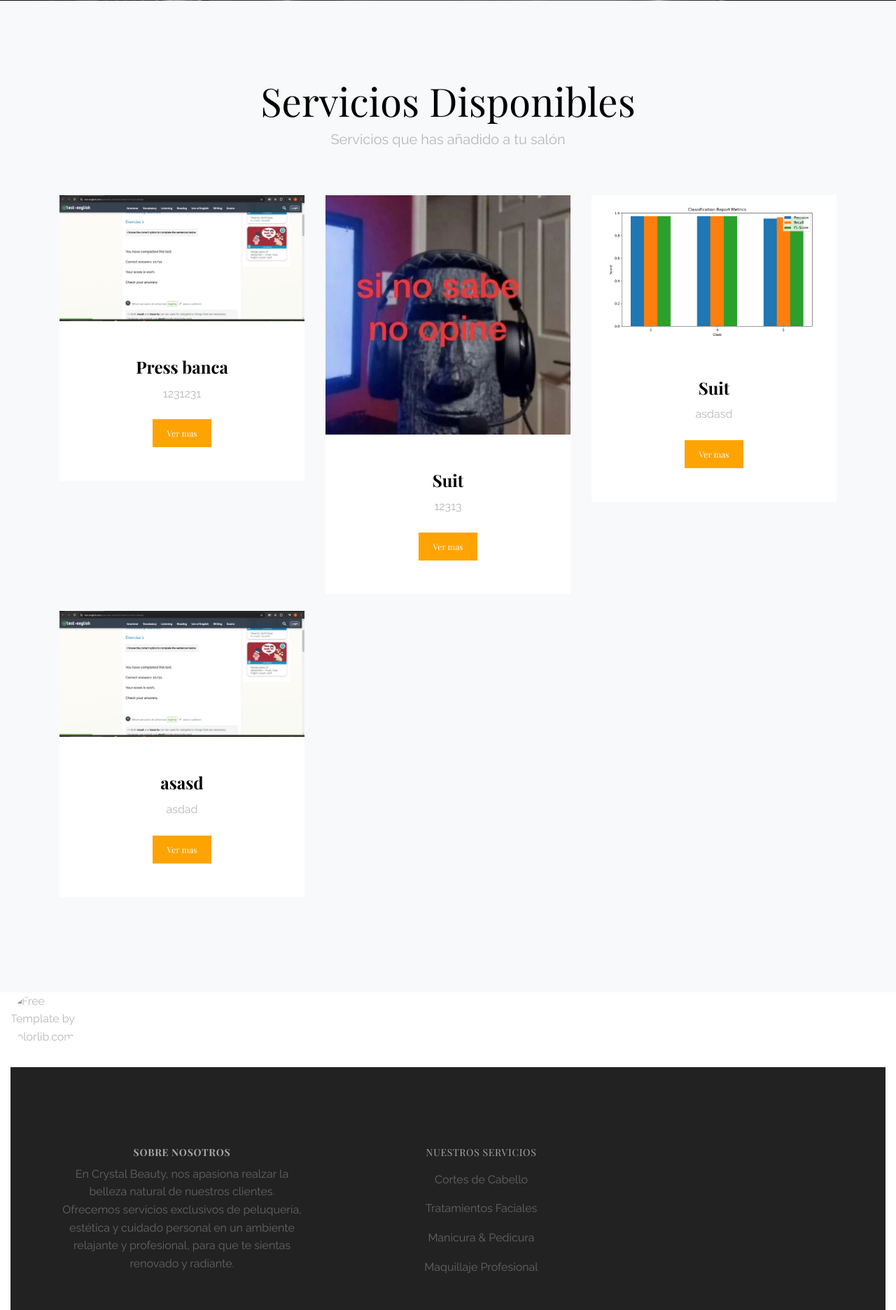
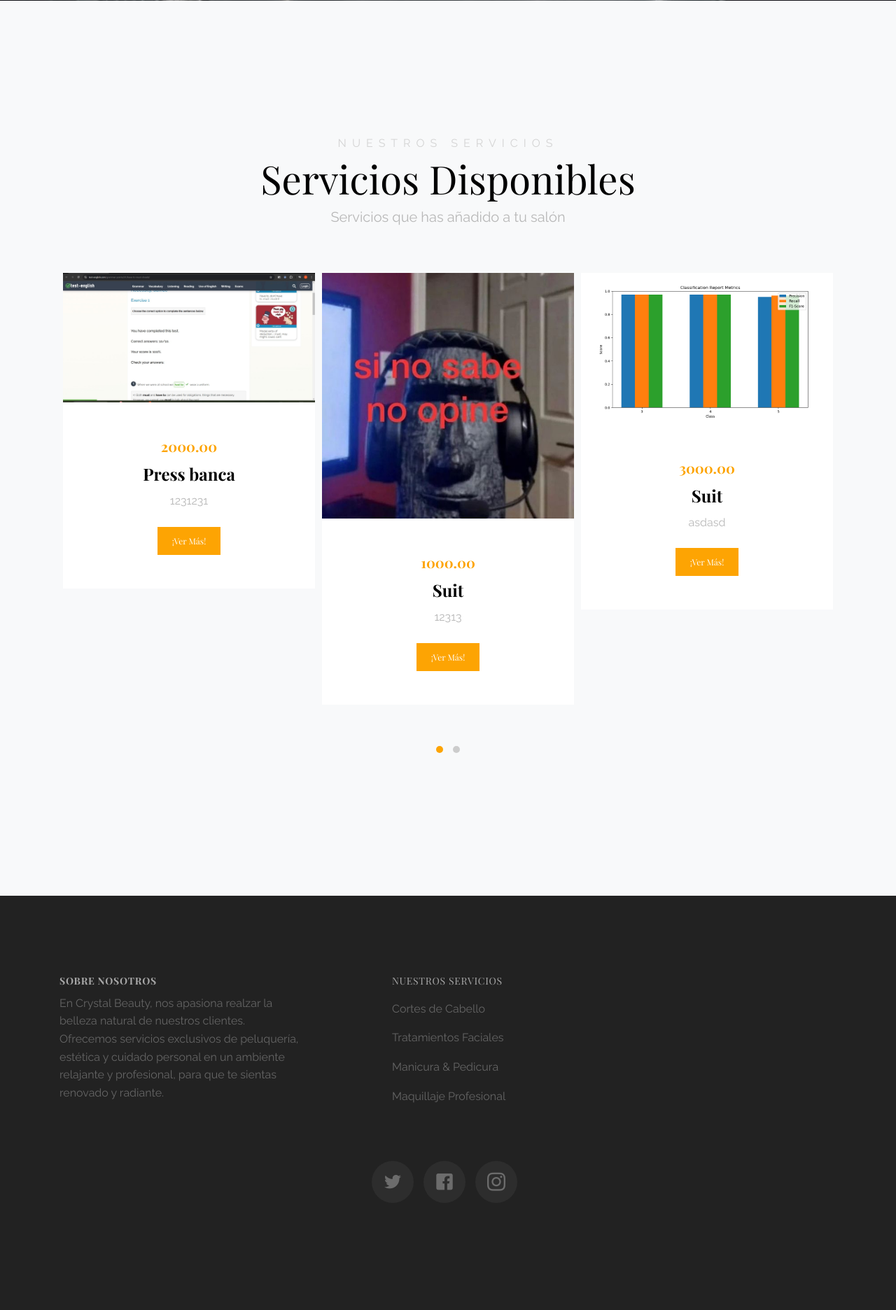
Before and after one commit to ElIngeJuan/Proyecto_Salon_Belleza, a Django app: page /administrador/ver_servicios/ in a window 1280 px wide. Shown: the part 799-2671 px from the top of the page at 70% size. Run offline with Django 5.2, Linux system fonts and the light colour scheme; data comes from the database, SQL or seed files in the repository; both versions use the stored data as it was after the commit; some libraries are stand-ins or nearby versions; some web fonts are replaced.

Commit message:
servicios al fin

```diff
--- a/Servicio/templates/ver_servicios.html
+++ b/Servicio/templates/ver_servicios.html
@@ -5,18 +5,17 @@
 <head>
     <meta charset="UTF-8">
     <meta name="viewport" content="width=device-width, initial-scale=1.0">
-    <title>Document</title>
+    <title>Servicios Disponibles</title>
 </head>
 <body>
 
     {% block content %}
 
-
-
-    <section class="site-section bg-light" id="section-news">
+    <section class="site-section bg-light" id="section-offer">
         <div class="container">
           <div class="row">
             <div class="col-md-12 text-center mb-5 site-animate">
+              <h4 class="site-sub-title">Nuestros Servicios</h4>
               <h2 class="display-4">Servicios Disponibles</h2>
               <div class="row justify-content-center">
                 <div class="col-md-7">
@@ -24,46 +23,28 @@
                 </div>
               </div>
             </div>
-            {% for servicio in servicios %}
-            <div class="col-lg-4 col-md-6 col-sm-6">
-              <div class="media d-block mb-4 text-center site-media site-animate">
-                <img src="{{servicio.imagen.url }}" alt={{servicio.nombre}} class="img-fluid">
-                <div class="media-body p-md-5 p-4">
-                  <h5 class="mt-0 h4">{{servicio.nombre}}</h5>
-                  <p class="mb-4">{{servicio.descripcion}}</p>
+            <div class="col-md-12">
+              <div class="owl-carousel site-owl">
 
-                    <p class="mb-0"><a href="{% url 'servicio_detalle' servicio.id %}" class="btn btn-primary btn-sm">Ver mas</a></p>
-
-                </div>
-              </div>
-            </div>
-            {% endfor %}
-          </div>
-        </div>
-      </section>
-      <!-- END section -->
-
-
-    <div class="col-md-12 text-center">
-          <div class="tab-content text-left">
-            <div class="tab-pane fade show active" id="pills-breakfast" role="tabpanel" aria-labelledby="pills-breakfast-tab">
-              <div class="row">
-                <div class="col-md-6 site-animate">
-                  <div class="media menu-item">
-                    <img class="mr-3" src="{{servicio.imagen.url }}" class="img-fluid" alt="Free Template by colorlib.com">
-                    <div class="media-body">
-                      <h5 class="mt-0">{{servicio.nombre}}</h5>
-                      <p>{{servicio.descripcion}}</p>
-                      <h6 class="text-primary menu-price">{{servicio.precio}}</h6>
+                {% for servicio in servicios %}
+                <div class="item">
+                  <div class="media d-block mb-4 text-center site-media site-animate border-0">
+                    <img src="{{ servicio.imagen.url }}" alt="{{ servicio.nombre }}" class="img-fluid">
+                    <div class="media-body p-md-5 p-4">
+                      <h5 class="text-primary">{{ servicio.precio }}</h5>
+                      <h5 class="mt-0 h4">{{ servicio.nombre }}</h5>
+                      <p class="mb-4">{{ servicio.descripcion }}</p>
+                      <p class="mb-0"><a href="{% url 'servicio_detalle' servicio.id %}" class="btn btn-primary btn-sm">¡Ver Más!</a></p>
                     </div>
                   </div>
                 </div>
+                {% endfor %}
+
+              </div>
             </div>
+          </div>
         </div>
-
-    </div>
-
-
+    </section>
 
     {% endblock %}
 
```
Also changed, not shown: Reserva/templates/servicios.html (+24 -22 lines), db.sqlite3.
